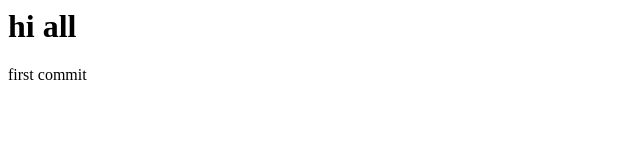
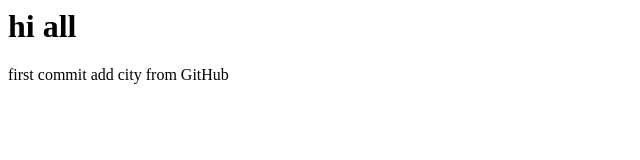
Before and after one commit to Hallla-04/git-github-project, a plain HTML site: page index.html in a window 1280 px wide. Shown: the whole page, without its empty margins (0-640 px from the left). Drawn offline with Linux system fonts and the light colour scheme.

Commit message:
Update index.html

```diff
--- a/index.html
+++ b/index.html
@@ -1,2 +1,3 @@
 <h1>hi all</h1>
  <put your name here> first commit
+   <your name> add city from GitHub
```
